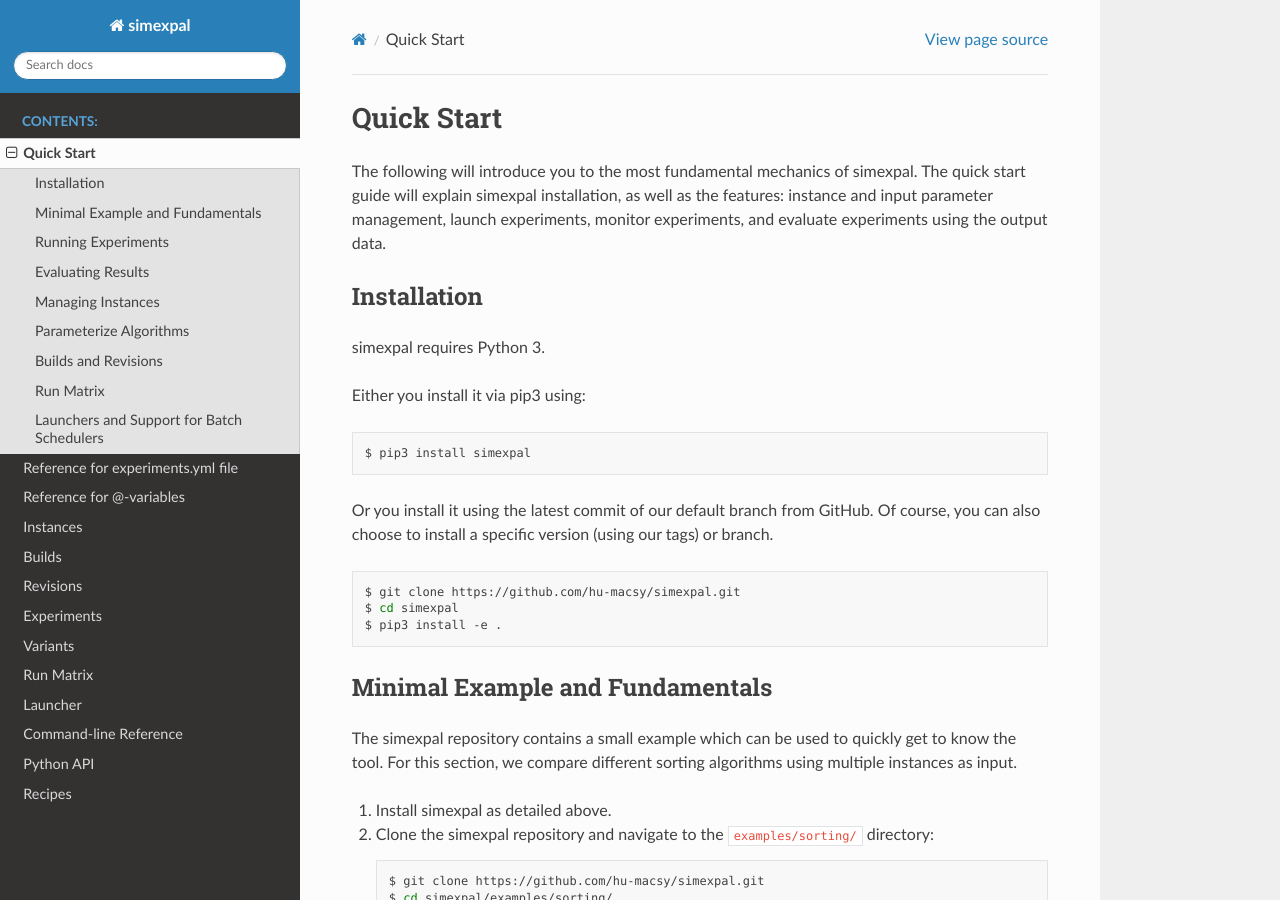
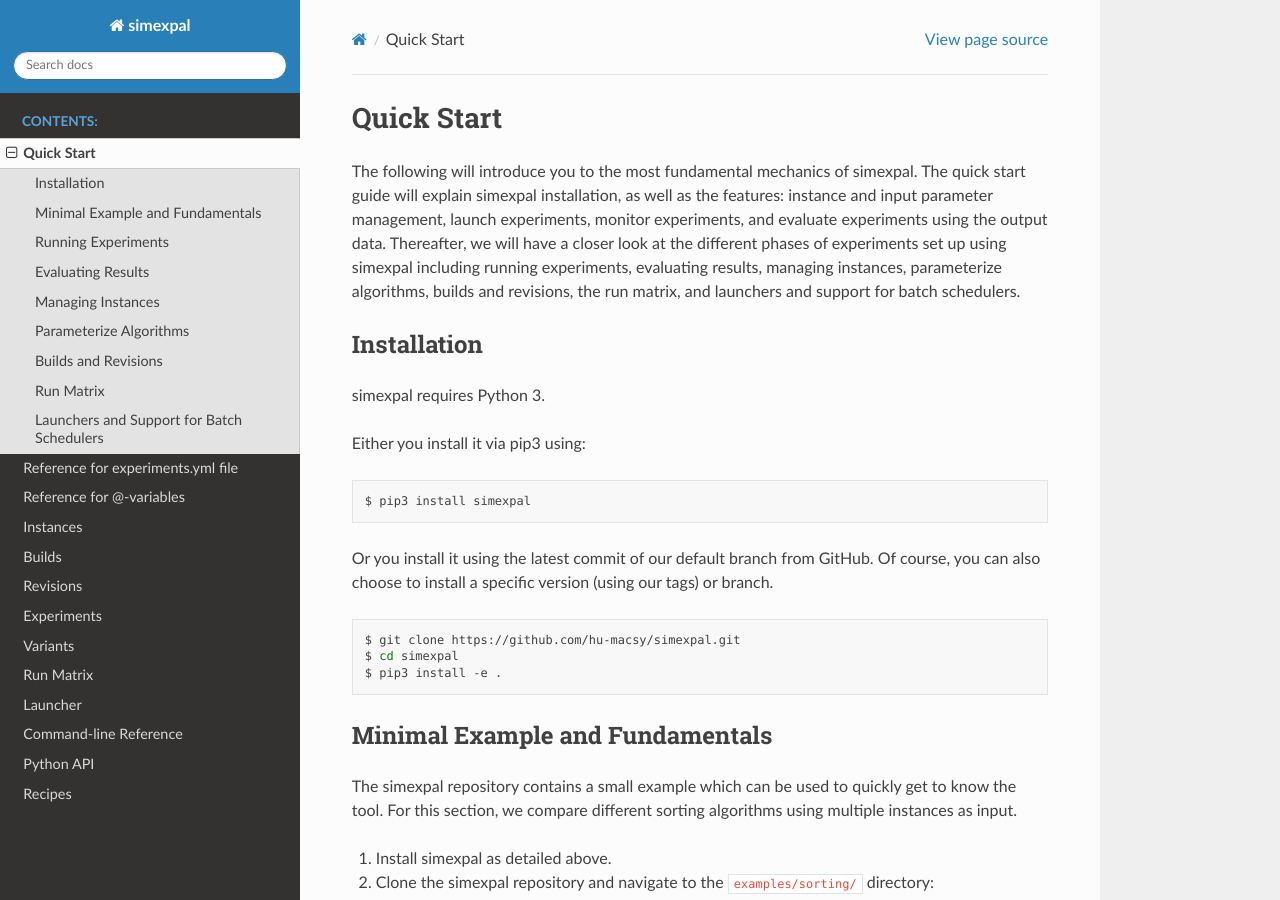
Before and after one commit to hu-macsy/simexpal, a Sphinx documentation site: the page built from docs/quick_start.rst, in a window 1280 px wide and 900 px high. Built offline with Sphinx 7.4.7 and the Read the Docs theme 2.0.0, drawn with Linux system fonts in a browser that asks for light colours.

Commit message:
Extend intro text to include the rest of the quick start guide structure.

```diff
--- a/docs/quick_start.rst
+++ b/docs/quick_start.rst
@@ -8,7 +8,11 @@
 The following will introduce you to the most fundamental mechanics of simexpal.
 The quick start guide will explain simexpal installation, as well as the
 features: instance and input parameter management, launch experiments, monitor
-experiments, and evaluate experiments using the output data.
+experiments, and evaluate experiments using the output data. Thereafter, we will
+have a closer look at the different phases of experiments set up using simexpal
+including running experiments, evaluating results, managing instances,
+parameterize algorithms, builds and revisions, the run matrix, and launchers and
+support for batch schedulers.
 
 Installation
 ------------
```
